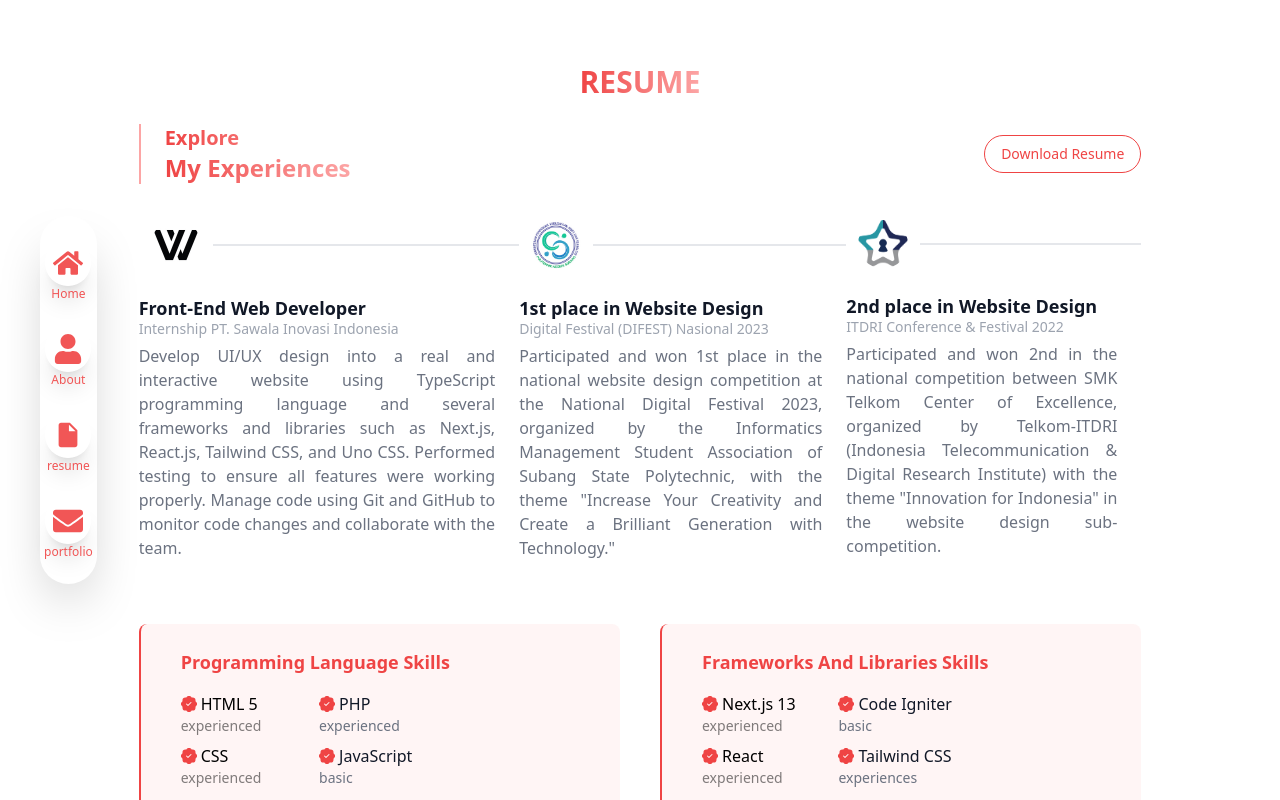
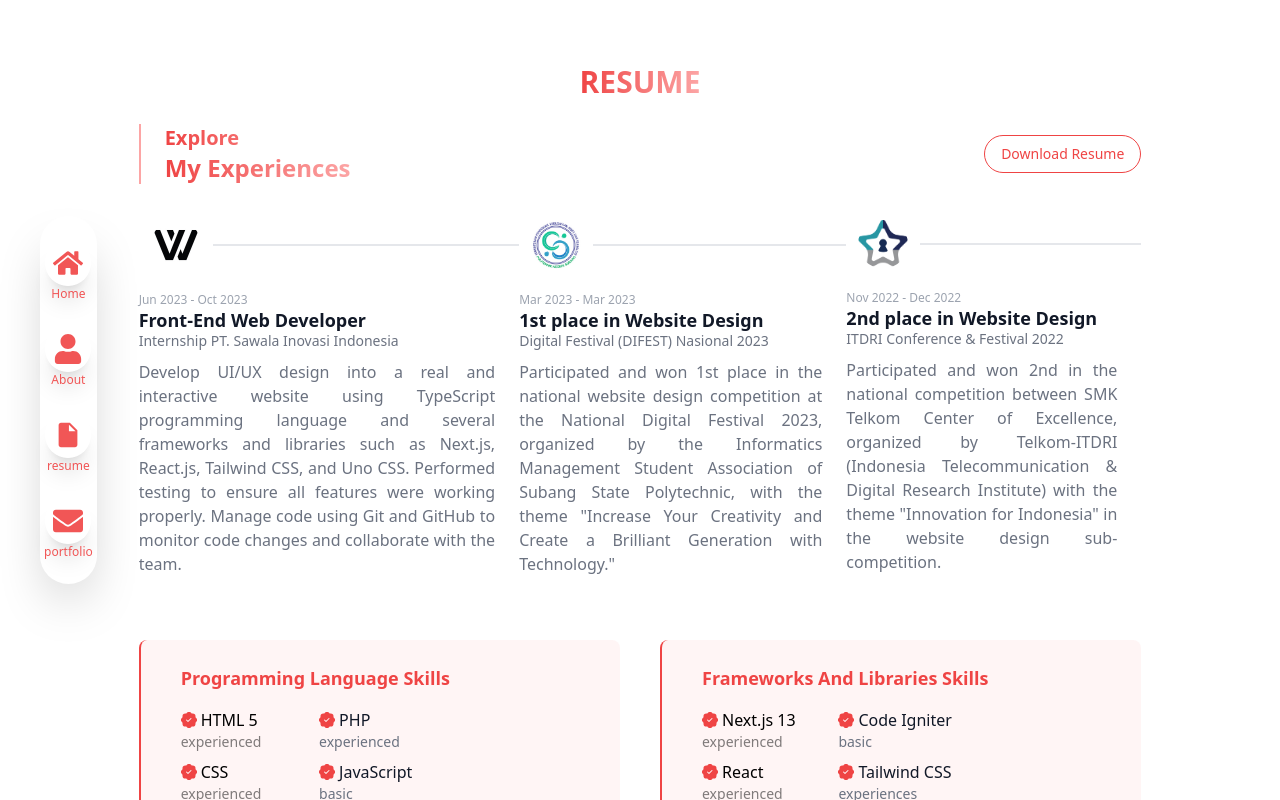
Before and after one commit to isyhfadilah/aisyahnurfadilah, a Next.js app: page /resume in a window 1280 px wide. Shown: the top 800 px of the page. Built offline with nearby package versions, Linux system fonts and the light colour scheme; a web font is replaced by a local one.

Commit message:
fix: time in data experiences

```diff
--- a/src/components/common/timeline/index.tsx
+++ b/src/components/common/timeline/index.tsx
@@ -13,8 +13,9 @@ export const Timeline = () => {
             <div className="hidden sm:flex w-full bg-gray-200 h-0.5"></div>
           </div>
           <div className="mt-3">
+            <time className="block text-xs font-normal leading-none text-stoke">{item.time}</time>
             <h3 className="text-lg font-semibold text-dark">{item.position}</h3>
-            <time className="block mb-2 text-sm font-normal leading-none text-stoke">{item.time}</time>
+            <p className="block mb-3 text-sm font-normal leading-none text-dark-gray">{item.organizer}</p>
             <p className="text-base font-normal text-dark-gray text-justify md:mr-6">{item.detail}</p>
           </div>
         </li>
--- a/src/data/experience.ts
+++ b/src/data/experience.ts
@@ -1,21 +1,24 @@
 export const experiences = [
   {
     position: 'Front-End Web Developer',
-    time: 'Internship PT. Sawala Inovasi Indonesia',
+    organizer: 'Internship PT. Sawala Inovasi Indonesia',
+    time: 'Jun 2023 - Oct 2023',
     detail:
       'Develop UI/UX design into a real and interactive website using TypeScript programming language and several frameworks and libraries such as Next.js, React.js, Tailwind CSS, and Uno CSS. Performed testing to ensure all features were working properly. Manage code using Git and GitHub to monitor code changes and collaborate with the team.',
     image: '/images/sawala.jpeg'
   },
   {
     position: '1st place in Website Design',
-    time: 'Digital Festival (DIFEST) Nasional 2023',
+    organizer: 'Digital Festival (DIFEST) Nasional 2023',
+    time: 'Mar 2023 - Mar 2023',
     detail:
       'Participated and won 1st place in the national website design competition at the National Digital Festival 2023, organized by the Informatics Management Student Association of Subang State Polytechnic, with the theme "Increase Your Creativity and Create a Brilliant Generation with Technology."',
     image: '/images/polsub.png'
   },
   {
     position: '2nd place in Website Design',
-    time: 'ITDRI Conference & Festival 2022',
+    organizer: 'ITDRI Conference & Festival 2022',
+    time: 'Nov 2022 - Dec 2022',
     detail:
       'Participated and won 2nd in the national competition between SMK Telkom Center of Excellence, organized by Telkom-ITDRI (Indonesia Telecommunication & Digital Research Institute) with the theme "Innovation for Indonesia" in the website design sub-competition.',
     image: '/images/itdri.png'
--- a/src/shared/styles/app.css
+++ b/src/shared/styles/app.css
@@ -217,6 +217,7 @@
 .mb-16{margin-bottom:4rem;}
 .mb-2{margin-bottom:0.5rem;}
 .mb-26{margin-bottom:6.5rem;}
+.mb-3{margin-bottom:0.75rem;}
 .mb-4{margin-bottom:1rem;}
 .mb-6{margin-bottom:1.5rem;}
 .me{margin-inline-end:1rem;}
```
